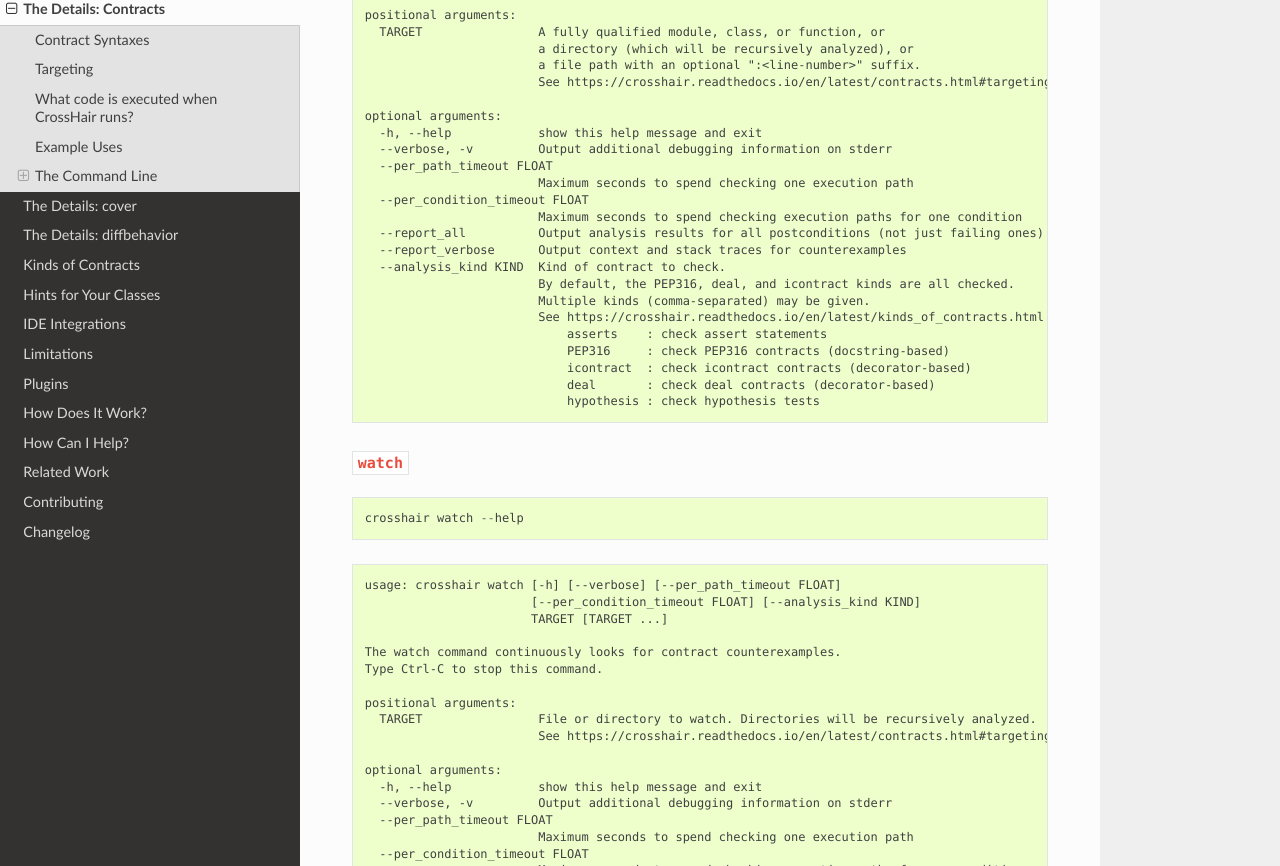
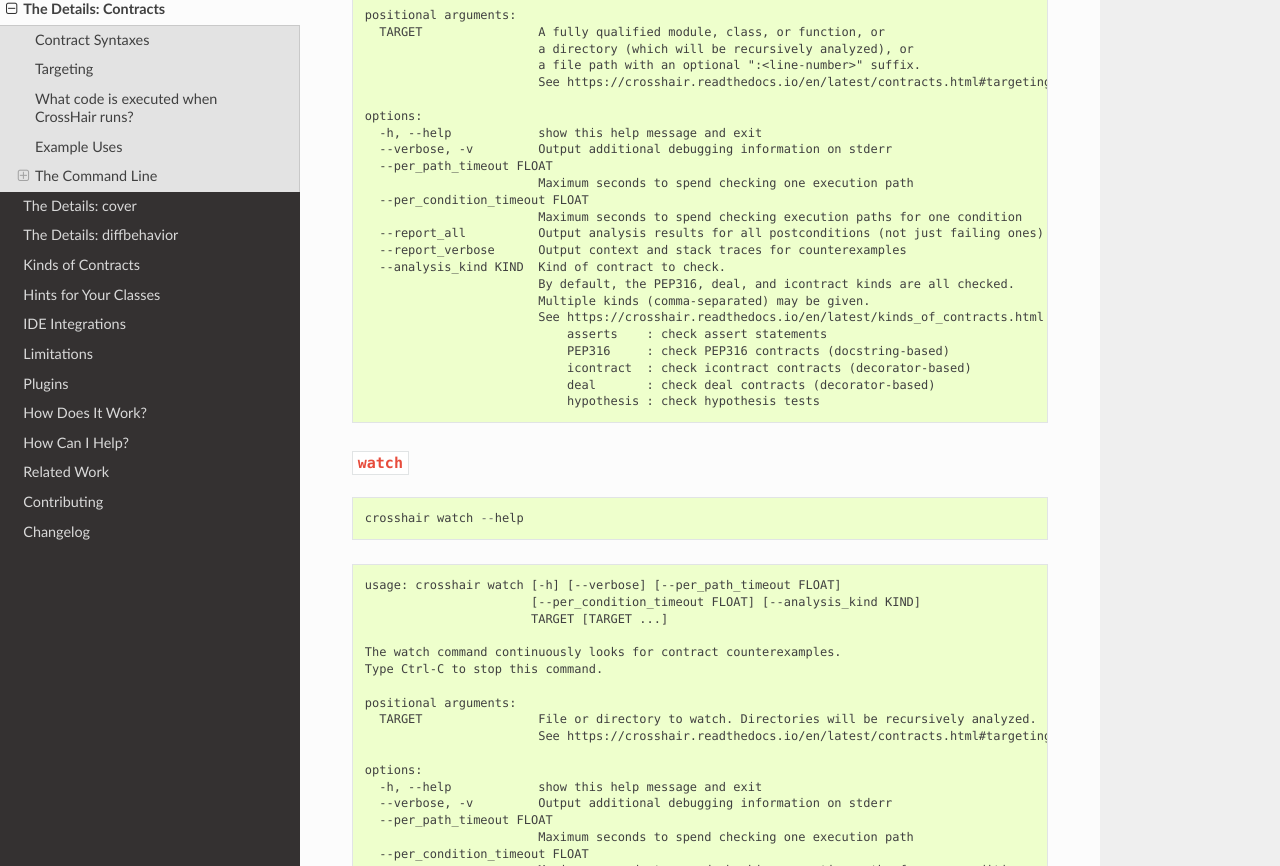
Before and after one commit to pschanely/CrossHair, a Sphinx documentation site: the page built from doc/source/contracts.rst, in a window 1280 px wide and 1400 px high, scrolled down 3508 px. Shown: the part 504-1370 px from the top of the window. Built offline with Sphinx 7.4.7 and the Read the Docs theme 2.0.0, drawn with Linux system fonts in a browser that asks for light colours; the version number is read from the project's files by our own code; some of the changed text lies outside the part shown.

Commit message:
Update docstrings to argparse 3.10 wording

```diff
--- a/check_help_in_doc.py
+++ b/check_help_in_doc.py
@@ -91,6 +91,8 @@
             f"The command {command!r} failed with exit code {proc.returncode} and "
             f"stderr:\n{err}"
         )
+    # Help text changed in 3.10 argparse; always use the newer text.
+    output = output.replace("optional arguments", "options")
 
     return output.splitlines()
 
--- a/doc/source/contracts.rst
+++ b/doc/source/contracts.rst
@@ -187,7 +187,7 @@
                             a file path with an optional ":<line-number>" suffix.
                             See https://crosshair.readthedocs.io/en/latest/contracts.html#targeting
 
-    optional arguments:
+    options:
       -h, --help            show this help message and exit
       --verbose, -v         Output additional debugging information on stderr
       --per_path_timeout FLOAT
@@ -229,7 +229,7 @@
       TARGET                File or directory to watch. Directories will be recursively analyzed.
                             See https://crosshair.readthedocs.io/en/latest/contracts.html#targeting
 
-    optional arguments:
+    options:
       -h, --help            show this help message and exit
       --verbose, -v         Output additional debugging information on stderr
       --per_path_timeout FLOAT
--- a/doc/source/contributing.rst
+++ b/doc/source/contributing.rst
@@ -98,7 +98,7 @@
 
     Run pre-commit checks on the repository.
 
-    optional arguments:
+    options:
       -h, --help        show this help message and exit
       --overwrite       Try to automatically fix the offending files (e.g., by re-
                         formatting).
--- a/doc/source/cover.rst
+++ b/doc/source/cover.rst
@@ -75,7 +75,7 @@
     positional arguments:
       FUNCTION              A fully-qualified function to explore (e.g. "mymodule.myfunc")
 
-    optional arguments:
+    options:
       -h, --help            show this help message and exit
       --verbose, -v         Output additional debugging information on stderr
       --per_path_timeout FLOAT
--- a/doc/source/diff_behavior.rst
+++ b/doc/source/diff_behavior.rst
@@ -55,7 +55,7 @@
       FUNCTION1             first fully-qualified function to compare (e.g. "mymodule.myfunc")
       FUNCTION2             second fully-qualified function to compare
 
-    optional arguments:
+    options:
       -h, --help            show this help message and exit
       --verbose, -v         Output additional debugging information on stderr
       --per_path_timeout FLOAT
```
